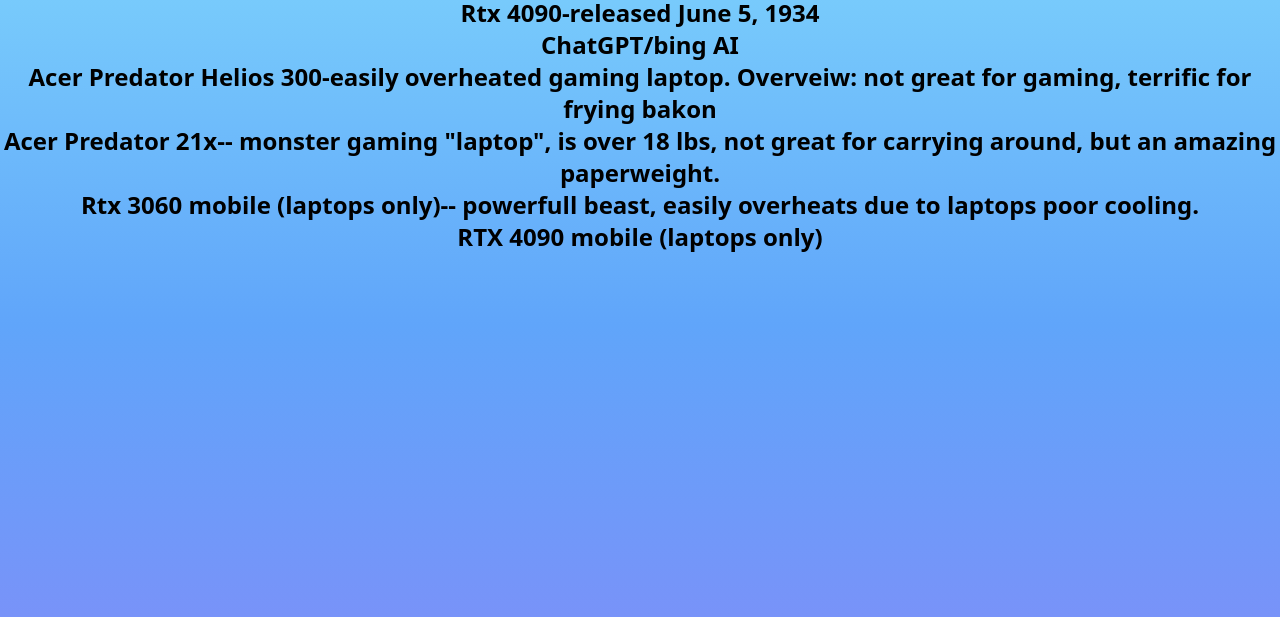
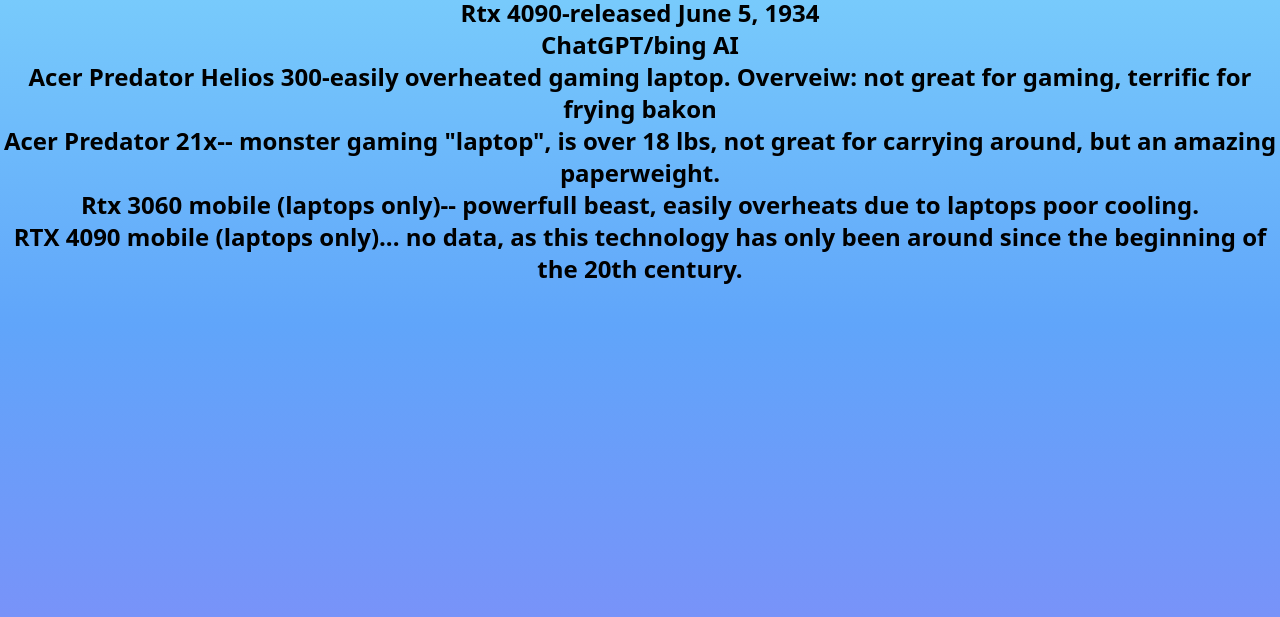
Before and after one commit to CoolCodingDude9787/Website, a plain HTML site: page index.html in a window 1280 px wide. Shown: the part 75-692 px from the top of the page. Drawn offline with nearby package versions, Linux system fonts and the light colour scheme.

Commit message:
edited the files

```diff
--- a/index.html
+++ b/index.html
@@ -21,7 +21,7 @@
 <p class="text-black-900 text-2xl font-semibold">Acer Predator Helios 300-easily overheated gaming laptop. Overveiw: not great for gaming, terrific for frying bakon</p>
 <p class="text-black-900 text-2xl font-semibold">Acer Predator 21x-- monster gaming "laptop", is over 18 lbs, not great for carrying around, but an amazing paperweight.</p>
 <p class="text-black-900 text-2xl font-semibold">Rtx 3060 mobile  (laptops only)-- powerfull beast, easily overheats due to laptops poor cooling. </p>
-<p class="text-black-900 text-2xl font-semibold">RTX 4090 mobile (laptops only)</p>
+<p class="text-black-900 text-2xl font-semibold">RTX 4090 mobile (laptops only)... no data, as this technology has only been around since the beginning of the 20th century.</p>
 <p class="text-black-900 text-1xl font-semibold"></p>
 <p></p>
 </body>
```
Also changed, not shown: better.html (deleted).
